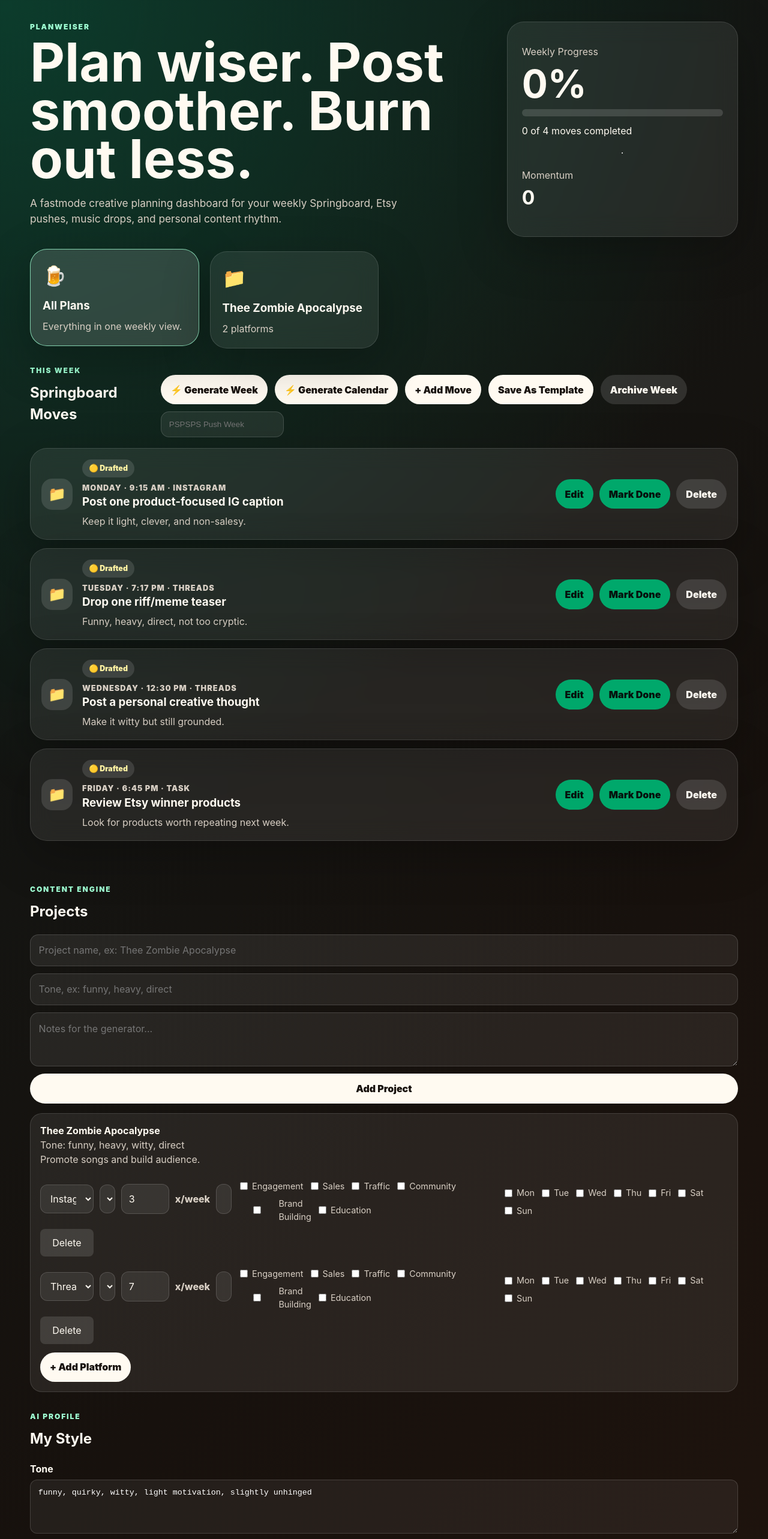
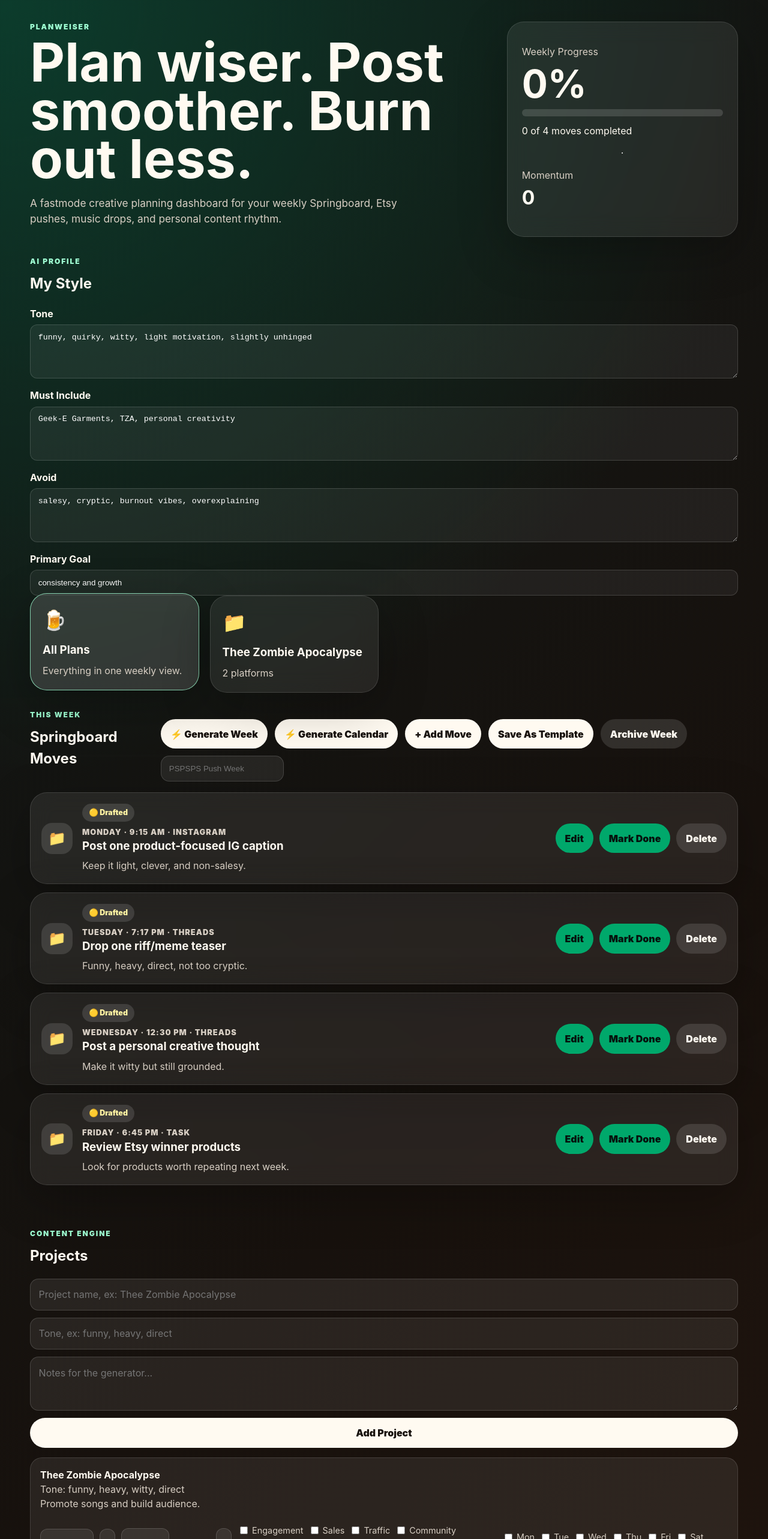
Before and after one commit to rtocastro/planweiser, a React (Vite) app: page / in a window 1280 px wide. Shown: the top 2566 px of the page at 60% size. Built offline with nearby package versions, Linux system fonts and the light colour scheme.

Commit message:
moved styles to see how it fits

```diff
--- a/src/App.jsx
+++ b/src/App.jsx
@@ -721,6 +721,15 @@ ${project.notes}
         </div>
       </section>
 
+      <section>
+        <div>
+          <StyleProfile
+            styleProfile={styleProfile}
+            setStyleProfile={setStyleProfile}
+          />
+        </div>
+      </section>
+
       <section className="project-grid">
         <button
           className={`project-card ${activeProject === "all" ? "active" : ""}`}
@@ -831,11 +840,6 @@ ${project.notes}
         addContentProject={addContentProject}
       />
 
-      <StyleProfile
-        styleProfile={styleProfile}
-        setStyleProfile={setStyleProfile}
-      />
-
       <TemplateLibrary
         customTemplates={customTemplates}
         loadTemplate={loadTemplate}
```
